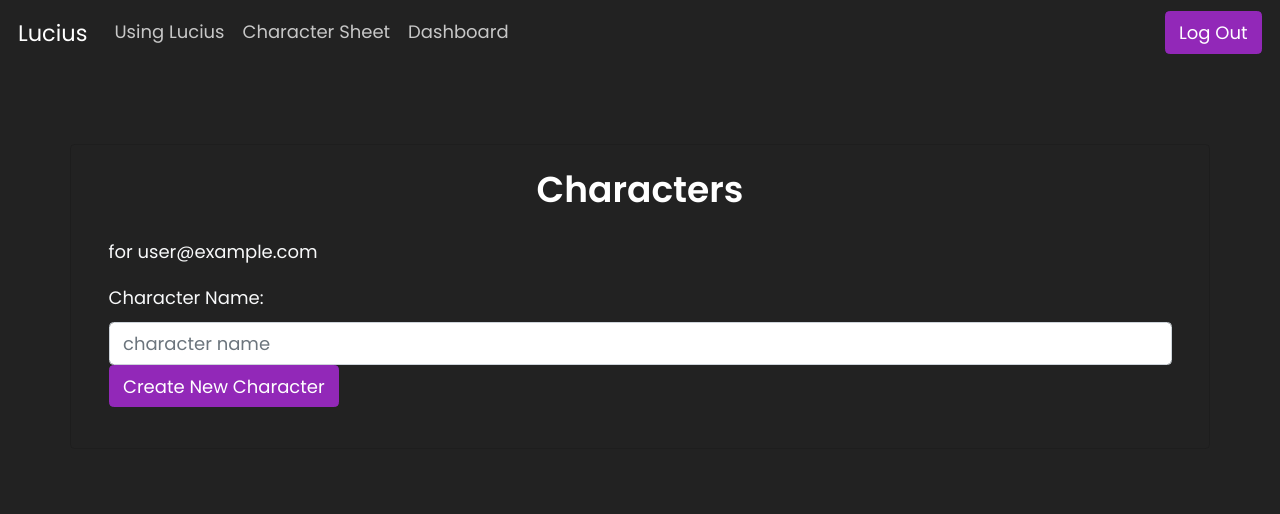
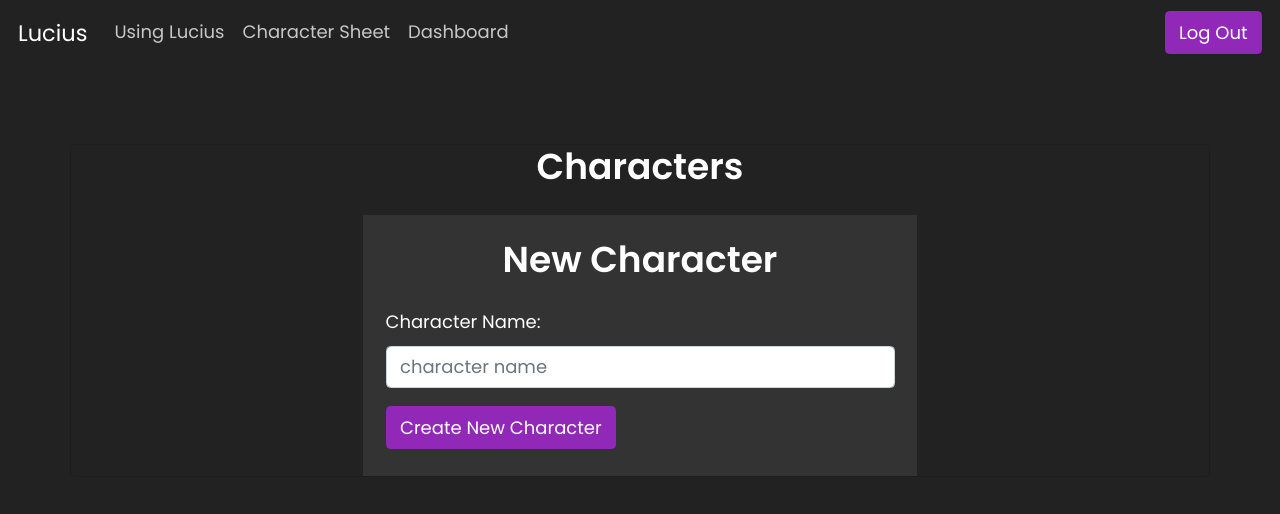
Before and after one commit to ShrikeFound/lucius, a React (Create React App) app: page /dashboard in a window 1280 px wide. Shown: the top 514 px of the page. Built offline with nearby package versions, Linux system fonts and the light colour scheme; no server answers; the database is empty; sample sign-in values are in the browser's storage.

Commit message:
minor styling on new character form

```diff
--- a/src/components/Dashboard.js
+++ b/src/components/Dashboard.js
@@ -2,10 +2,12 @@ import React, { useState,useRef } from 'react'
 import { Button, Card, Form} from 'react-bootstrap'
 import { useAuth } from '../contexts/AuthContext'
 import app from "../firebase.js"
+import FormContainer from './FormContainer'
 const Dashboard = () => {
   const { currentUser } = useAuth();
   const db = app.database()
   const [error, setError] = useState("");
+
   const nameRef = useRef();
 
   db.ref('users/' + currentUser.uid).on("value", (snapshot) => {
@@ -40,22 +42,22 @@ const Dashboard = () => {
 
 
   return (
-    <>
+
       <Card className="container">
-        <Card.Body>
-          <h2 className="text-center mb-4">Characters</h2>
-          <p>for {currentUser.email}</p>
+      <h2 className="text-center mb-4">Characters</h2>
+      <Card.Body className="bg-secondary text-white w-50 mx-auto">
+          <h2 className="text-center mb-4">New Character</h2>
           <Form>
             <Form.Group>
               <Form.Label>Character Name:</Form.Label>
               <Form.Control type="text" ref={nameRef} placeholder="character name"></Form.Control>
-              <Button variant="primary" type="submit" onClick={createCharacter}>Create New Character</Button>
-              <Form.Text className="danger">{error}</Form.Text>
-            </Form.Group>
+          </Form.Group>
+          <Button variant="primary" type="submit" onClick={createCharacter}>Create New Character</Button>
+          <Form.Text className="danger">{error}</Form.Text>
           </Form>
         </Card.Body>
-      </Card>
-    </>
+        </Card>
+
   )
 }
 
```
